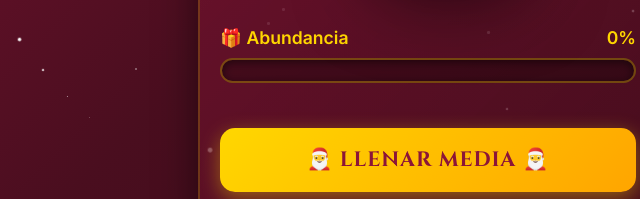
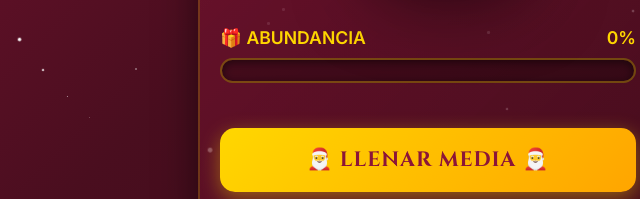
Before and after one commit to qscasino/mediadelasuertespirita, a plain HTML site: page index.html in a window 1280 px wide. Shown: the part 573-772 px from the top of the page, 212-852 px from the left. Drawn offline with Linux system fonts and the light colour scheme.

Commit message:
Change text 'Abundancia' to 'ABUNDANCIA'

```diff
--- a/index.html
+++ b/index.html
@@ -690,7 +690,7 @@
 
         <div class="progress-section">
           <div class="progress-label">
-            <span>🎁 Abundancia</span>
+            <span>🎁 ABUNDANCIA</span>
             <span id="progressPercent">0%</span>
           </div>
           <div class="progress-track">
```
